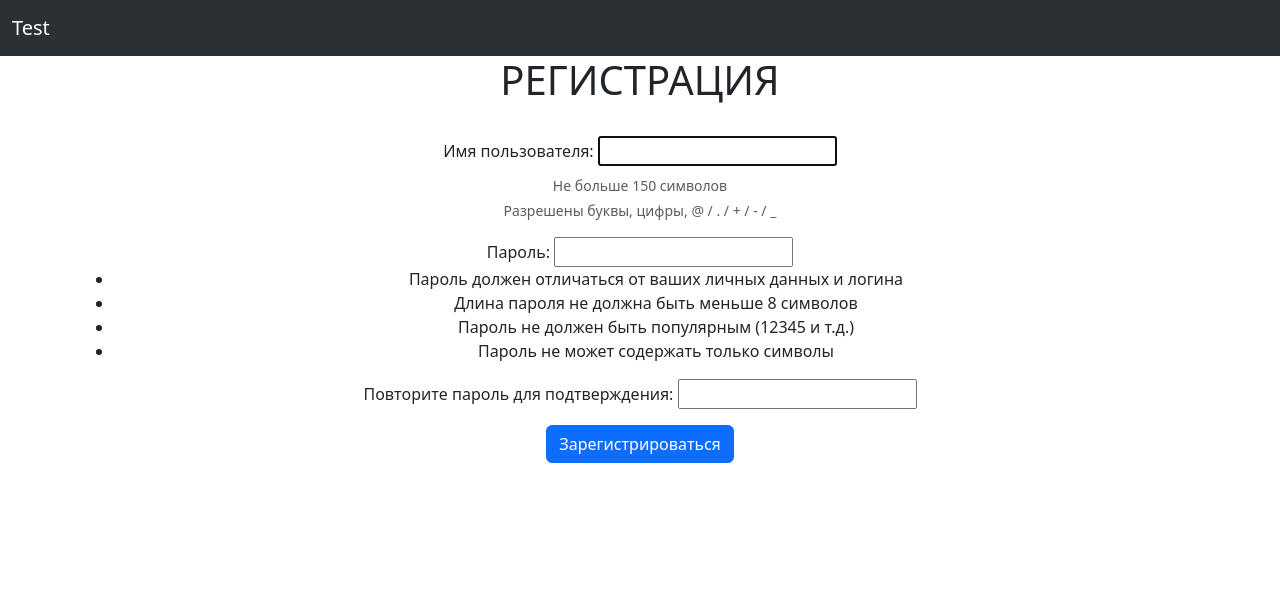
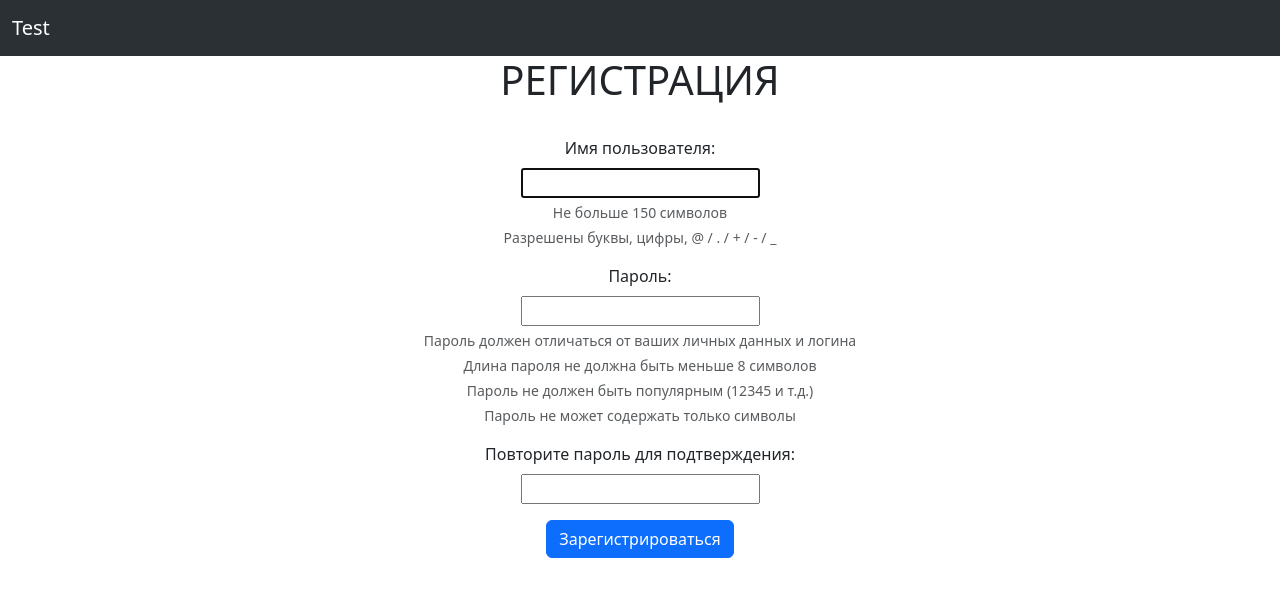
Before and after one commit to korsilyn/ITiCo-Task, a Django app: page /register/ in a window 1280 px wide. Shown: the top 597 px of the page. Run offline with Django 4.2, Linux system fonts and the light colour scheme.

Commit message:
Fix frontend for register

```diff
--- a/docker-compose.yml
+++ b/docker-compose.yml
@@ -1,4 +1,4 @@
-version: '3.3'
+version: '3.8'
 
 services:
   web:
@@ -9,4 +9,4 @@ services:
       - .:/django
     ports:
       - 8000:8000
-    command: python itico/manage.py runserver 0.0.0.0:8000 # && python itico/manage.py runserver
+    command: python itico/manage.py runserver 0.0.0.0:8000
--- a/itico/login/templates/register.html
+++ b/itico/login/templates/register.html
@@ -5,21 +5,20 @@
         {% csrf_token %}
         <h1 class="text-center">РЕГИСТРАЦИЯ</h1><br>
 	<div class="mb-3">
-            <label class="form-label">Имя пользователя:</label> {{ form.username }}
+		<label class="form-label">Имя пользователя:</label><br> {{ form.username }}
 	    <div class="form-text">Не больше 150 символов</div>
             <div class="form-text">Разрешены буквы, цифры, @ / . / + / - / _</div>
 	</div>
 	<div class="mb-3">
-        <label>Пароль:</label> {{ form.password1 }}
-        <ul>
-            <li>Пароль должен отличаться от ваших личных данных и логина</li>
-            <li>Длина пароля не должна быть меньше 8 символов</li>
-            <li>Пароль не должен быть популярным (12345 и т.д.)</li>
-            <li>Пароль не может содержать только символы</li>
-        </ul>
+		<label class="form-label">Пароль:</label><br> {{ form.password1 }}
+            <div class="form-text">Пароль должен отличаться от ваших личных данных и логина</div>
+            <div class="form-text">Длина пароля не должна быть меньше 8 символов</div>
+            <div class="form-text">Пароль не должен быть популярным (12345 и т.д.)</div>
+            <div class="form-text">Пароль не может содержать только символы</div>
 	</div>
 	<div class="mb-3">
-        <label>Повторите пароль для подтверждения:</label> {{ form.password2 }}
+		<label class="form-label">Повторите пароль для подтверждения:</label><br>
+		{{ form.password2 }}
 	</div>
         <div class="text-center"><button type="submit" class="btn btn-primary">Зарегистрироваться</button></div>
     </form>
```
